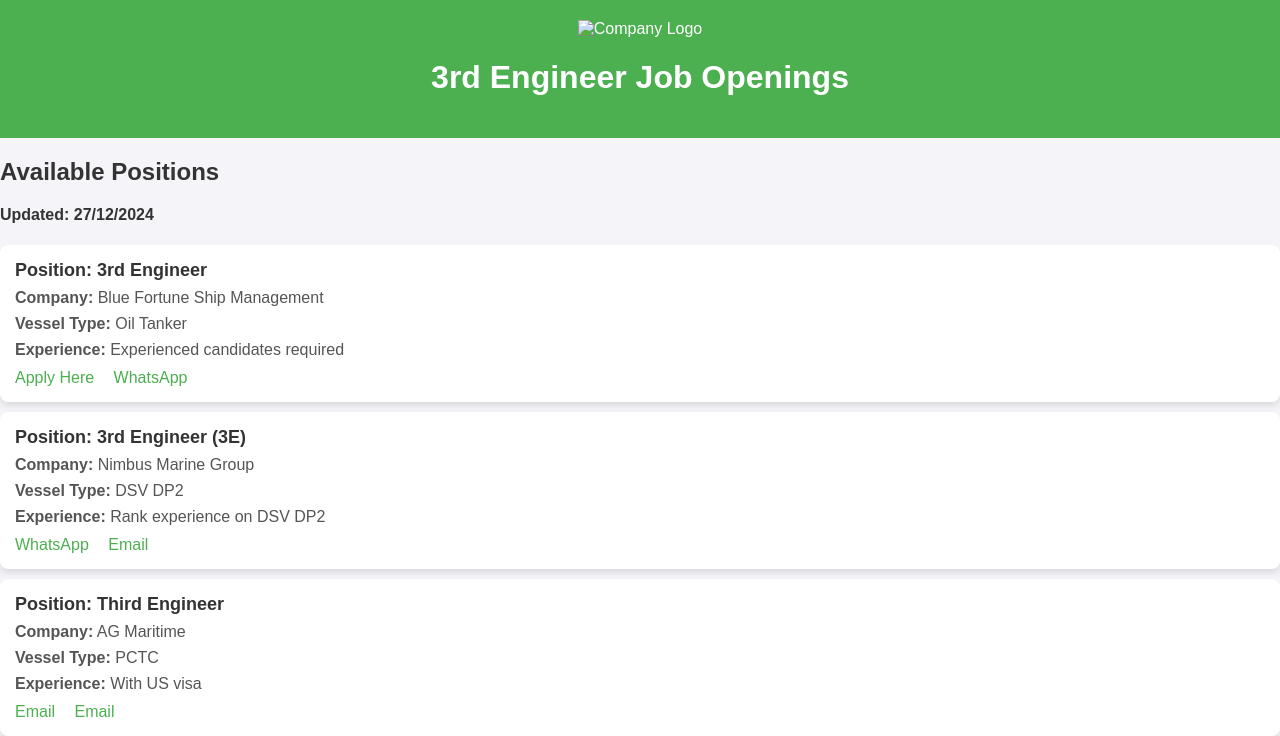
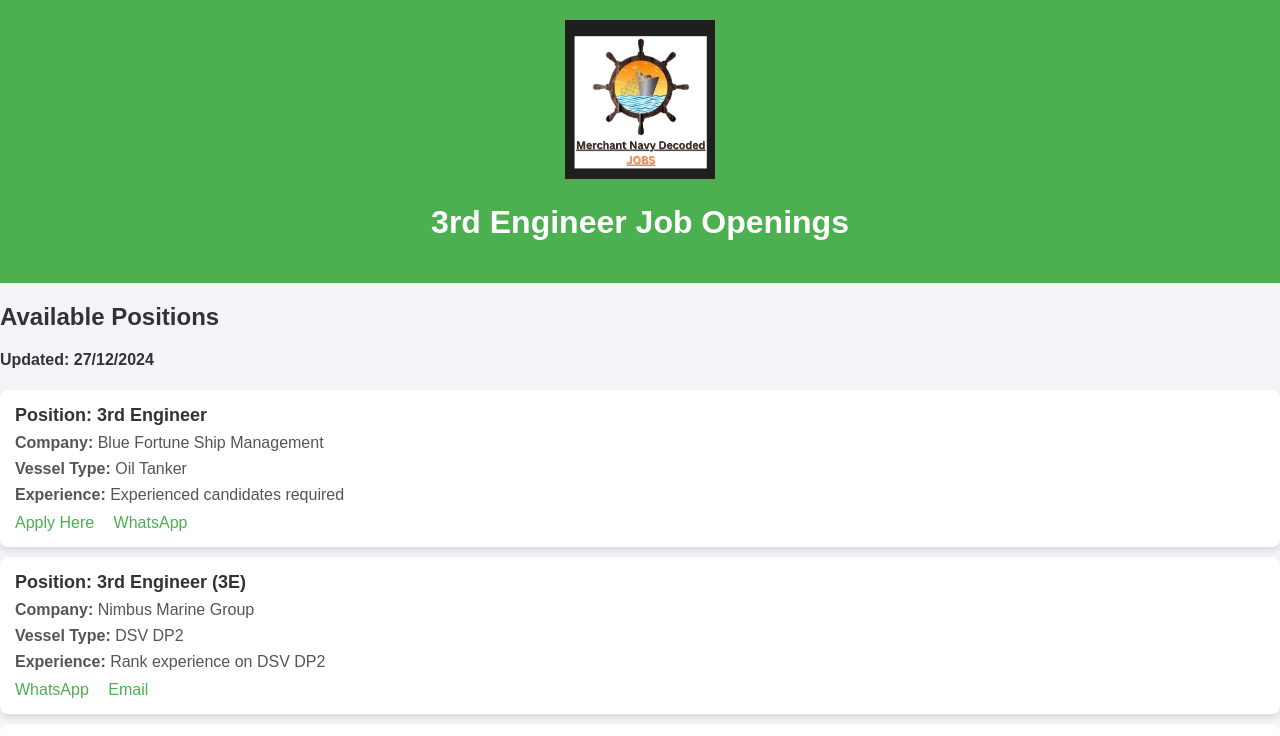
Before and after one commit to Priiya2001/decembr27.3, a plain HTML site: page index.html in a window 1280 px wide. Shown: the top 736 px of the page. Drawn offline with Linux system fonts and the light colour scheme.

Commit message:
Update index.html

```diff
--- a/index.html
+++ b/index.html
@@ -65,7 +65,7 @@
 <body>
 
 <header>
-    <img src="your-logo-path.png" alt="Company Logo">
+    <img src="logo.jpeg" alt="Company Logo">
     <h1>3rd Engineer Job Openings</h1>
 </header>
 
```
